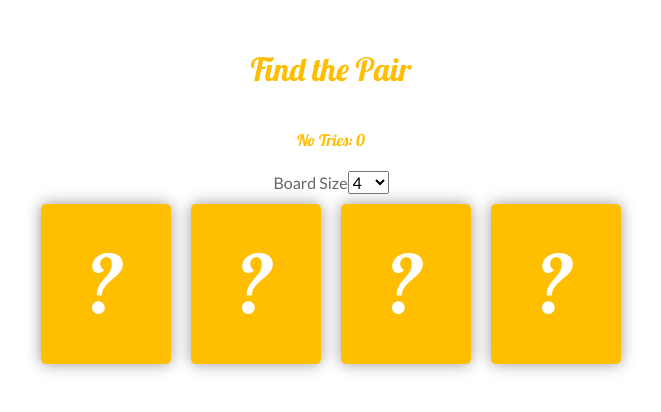
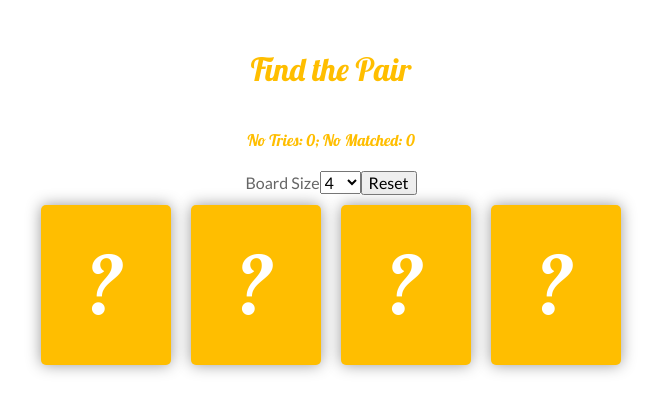
Before and after one commit to raeioul/raeioul.github.io, a React (Create React App) app: page / in a window 1280 px wide. Shown: the top 412 px of the page, without its empty margins (309-970 px from the left). Built offline with nearby package versions, Linux system fonts and the light colour scheme.

Commit message:
Added button for resetting board

```diff
--- a/src/App.js
+++ b/src/App.js
@@ -27,6 +27,7 @@ class App extends React.Component<Props, State> {
     images: [img1, img2, img3, img4, img5, img6],
     cards: [],
     noTries: 0,
+    noMatched: 0,
   };
 
   componentDidMount() {
@@ -42,7 +43,7 @@ class App extends React.Component<Props, State> {
     }
 
     if (this.state.boardChanged) {
-      this.populateBoard();
+      this.handleResetBoard();
     }
   }
 
@@ -83,14 +84,6 @@ class App extends React.Component<Props, State> {
 
     return cards;
   };
-
-  // incrementTriesCounter = () => {
-  //   console.log('foo');
-
-  //   this.setState((prevState) => ({
-  //     noTries: prevState.noTries + 1,
-  //   }));
-  // };
 
   deactivateAllCards = () => {
     this.setState((prevState) => ({
@@ -138,7 +131,11 @@ class App extends React.Component<Props, State> {
       return updatedCard;
     });
 
-    this.setState((prevState) => ({ cards: updatedCards, activeCards: [] }));
+    this.setState((prevState) => ({
+      cards: updatedCards,
+      activeCards: [],
+      noMatched: prevState.noMatched + 1,
+    }));
   };
 
   handleBoardSizeChange = (e) => {
@@ -148,6 +145,18 @@ class App extends React.Component<Props, State> {
       boardSize: updatedBoardSize,
       boardChanged: true,
     }));
+  };
+
+  handleResetBoard = () => {
+    this.setState(
+      (prevState) => ({
+        ...prevState,
+        activeCards: [],
+        noTries: 0,
+        noMatched: 0,
+      }),
+      this.populateBoard,
+    );
   };
 
   renderCards = () => {
@@ -167,7 +176,9 @@ class App extends React.Component<Props, State> {
     return (
       <Wrapper>
         <h1>Find the Pair</h1>
-        <h4>No Tries: {this.state.noTries}</h4>
+        <h4>
+          No Tries: {this.state.noTries}; No Matched: {this.state.noMatched}
+        </h4>
         <div>
           <label id="bord-size" htmlFor="board-size">
             Board Size
@@ -183,6 +194,9 @@ class App extends React.Component<Props, State> {
             <option value="8">8</option>
             <option value="12">12</option>
           </select>
+          <button type="submit" onClick={this.handleResetBoard}>
+            Reset
+          </button>
         </div>
 
         <Container>{this.state.cards && this.renderCards()}</Container>
```
Also changed, not shown: 1 other file (tests, documents, lock files or other folders).
